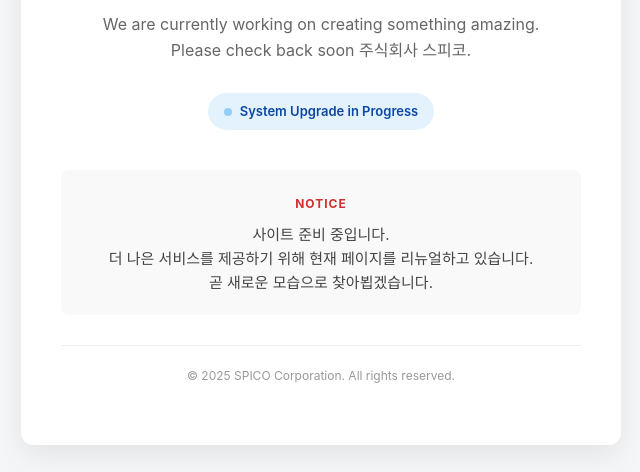
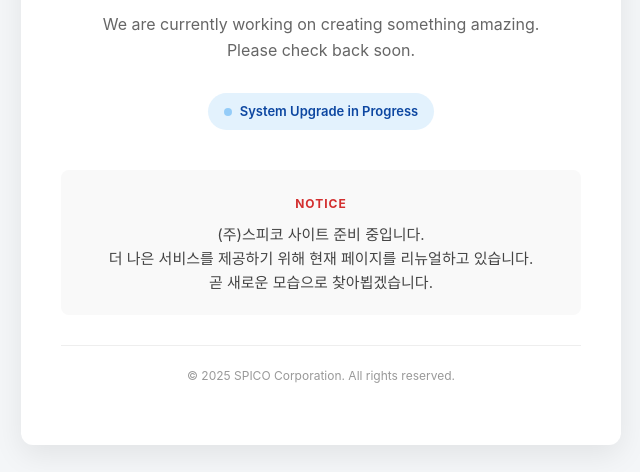
Before and after one commit to kjangzzang/kr, a plain HTML site: page index.html in a window 1280 px wide. Shown: the part 328-800 px from the top of the page, without its empty margins (319-959 px from the left). Drawn offline with Linux system fonts and the light colour scheme.

Commit message:
Update index.html

```diff
--- a/index.html
+++ b/index.html
@@ -149,16 +149,14 @@
         <h1>Under Construction</h1>
         <p class="en-text">
             We are currently working on creating something amazing.<br>
-            Please check back soon
-         주식회사 스피코.
-        </p>
+            Please check back soon.        </p>
 
         <div class="status-badge">System Upgrade in Progress</div>
 
         <div class="notice-section">
             <span class="notice-label">Notice</span>
             <p class="kr-text">
-                사이트 준비 중입니다.<br>
+                (주)스피코 사이트 준비 중입니다.<br>
                 더 나은 서비스를 제공하기 위해 현재 페이지를 리뉴얼하고 있습니다.<br>
                 곧 새로운 모습으로 찾아뵙겠습니다.
             </p>
```
